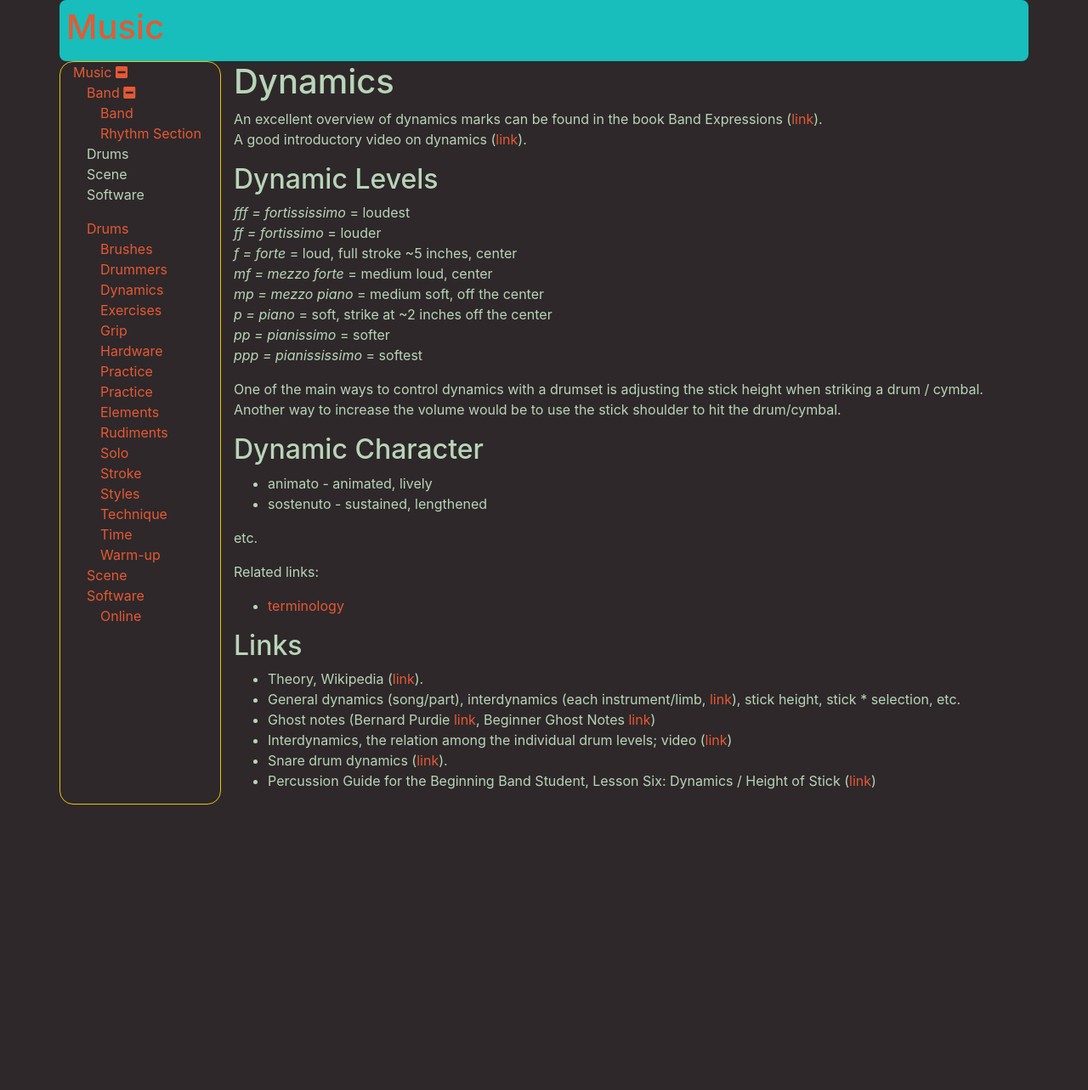
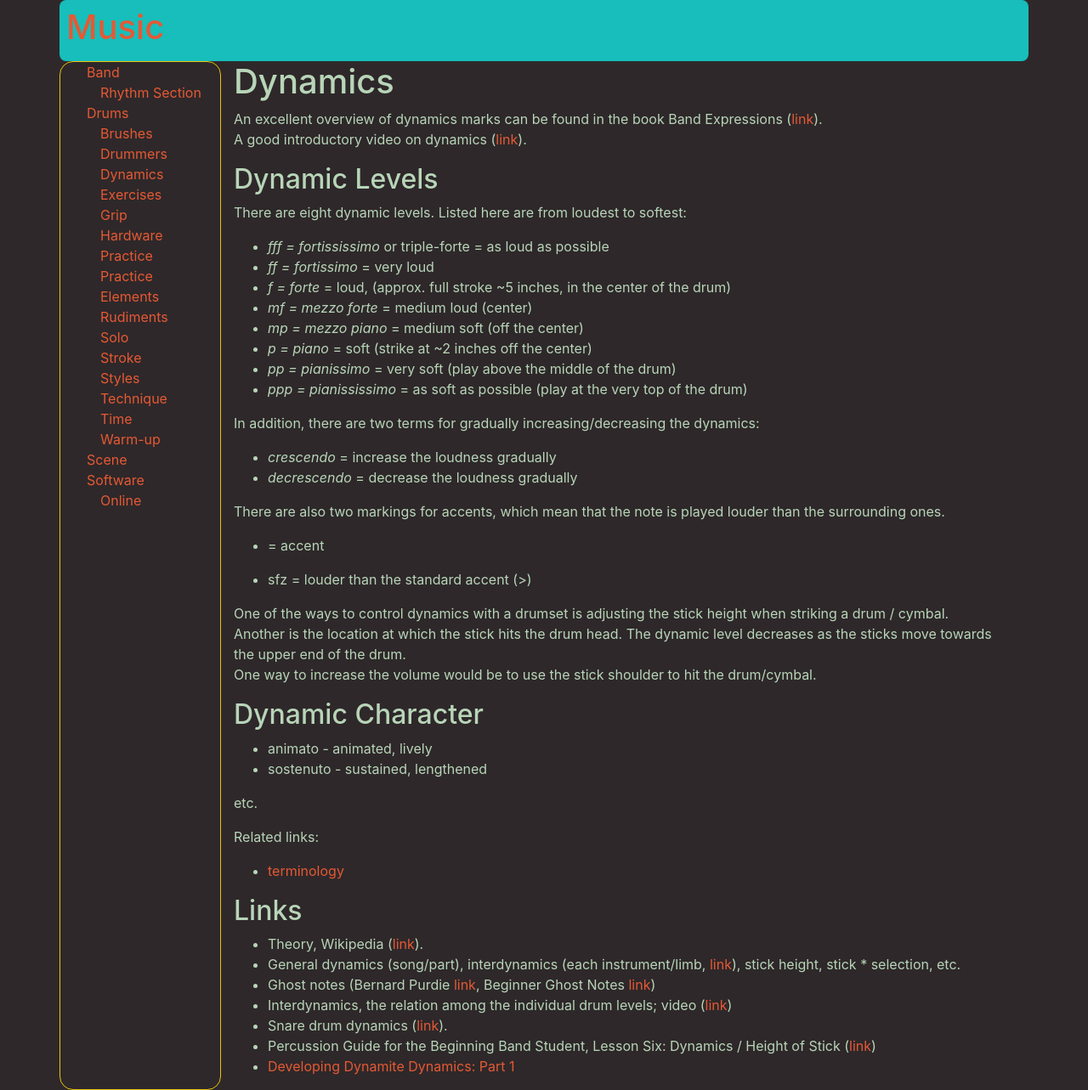
Before and after one commit to MisterY/music-site, a Jekyll site: the page built from drums/dynamics.md, in a window 1280 px wide. Shown: the whole page at 85% size. Built offline with Jekyll 4.4.1, drawn with Linux system fonts in a browser that asks for light colours; nearby versions of some CDN libraries; our own code applies the rules of GitHub Pages for plain Markdown files; before the commit the page ends 947 px from its top, so only the background shows below that.

Commit message:
additions to drum dynamics

```diff
--- a/_includes/left-nav.md
+++ b/_includes/left-nav.md
@@ -1,3 +1,4 @@
+<!--
 <div>
   <a href="#music" data-toggle="collapse" aria-expanded="true">
     Music
@@ -12,7 +13,7 @@
     </a>
     <ul id="band" class="collapse show">
       <li>
-        <a href="/band/band">Band</a>
+        <a href="/band/">Band</a>
       </li>
       <li>
         <a href="/band/rhythm-section">Rhythm Section</a>
--- a/drums/dynamics.md
+++ b/drums/dynamics.md
@@ -6,17 +6,30 @@ A good introductory video on dynamics ([link](https://www.youtube.com/watch?v=UO
 
 ## Dynamic Levels
 
-_fff = fortississimo_ = loudest
-_ff = fortissimo_ = louder
-_f = forte_ = loud, full stroke ~5 inches, center
-_mf = mezzo forte_ = medium loud, center
-_mp = mezzo piano_ = medium soft, off the center
-_p = piano_ = soft, strike at ~2 inches off the center
-_pp = pianissimo_ = softer
-_ppp = pianississimo_ = softest
+There are eight dynamic levels. Listed here are from loudest to softest:
 
-One of the main ways to control dynamics with a drumset is adjusting the stick height when striking a drum / cymbal.
-Another way to increase the volume would be to use the stick shoulder to hit the drum/cymbal.
+* _fff = fortississimo_ or triple-forte = as loud as possible
+* _ff = fortissimo_ = very loud
+* _f = forte_ = loud, (approx. full stroke ~5 inches, in the center of the drum)
+* _mf = mezzo forte_ = medium loud (center)
+* _mp = mezzo piano_ = medium soft (off the center)
+* _p = piano_ = soft (strike at ~2 inches off the center)
+* _pp = pianissimo_ = very soft (play above the middle of the drum)
+* _ppp = pianississimo_ = as soft as possible (play at the very top of the drum)
+
+In addition, there are two terms for gradually increasing/decreasing the dynamics:
+
+* _crescendo_ = increase the loudness gradually
+* _decrescendo_ = decrease the loudness gradually
+
+There are also two markings for accents, which mean that the note is played louder than the surrounding ones.
+
+* > = accent
+* sfz = louder than the standard accent (>)
+
+One of the ways to control dynamics with a drumset is adjusting the stick height when striking a drum / cymbal.
+Another is the location at which the stick hits the drum head. The dynamic level decreases as the sticks move towards the upper end of the drum.
+One way to increase the volume would be to use the stick shoulder to hit the drum/cymbal.
 
 ## Dynamic Character
 
@@ -37,3 +50,4 @@ Related links:
 * Interdynamics, the relation among the individual drum levels; video ([link](https://www.youtube.com/watch?v=6nakks5GDnk))
 * Snare drum dynamics ([link](https://www.youtube.com/watch?v=Let79HWUvF8)).
 * Percussion Guide for the Beginning Band Student, Lesson Six: Dynamics / Height of Stick ([link](https://books.google.at/books?id=QuvdAgAAQBAJ&lpg=PA12&ots=ljFcDIk3Ld&dq=staccato%20legato%20snare%20drum&pg=PA18#))
+* [Developing Dynamite Dynamics: Part 1](https://tigerbill.com/drumlessons/drumsetdynamics_part1.htm)
```
Also changed, not shown: other parts of _includes/left-nav.md (+3 -0 lines), drums/practice-elements.md (+2 -2 lines), band/index.md (renamed from band/band.md).
